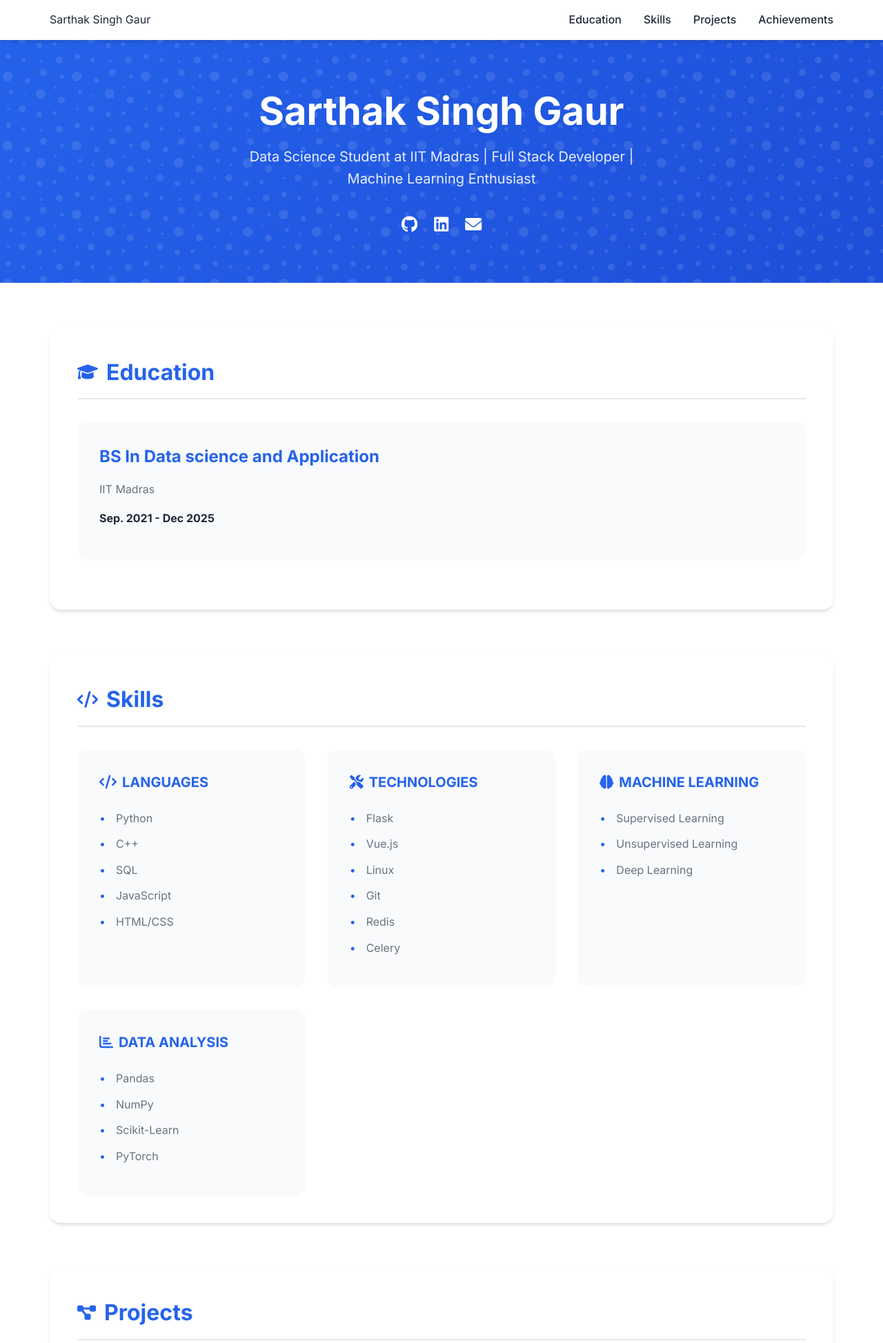
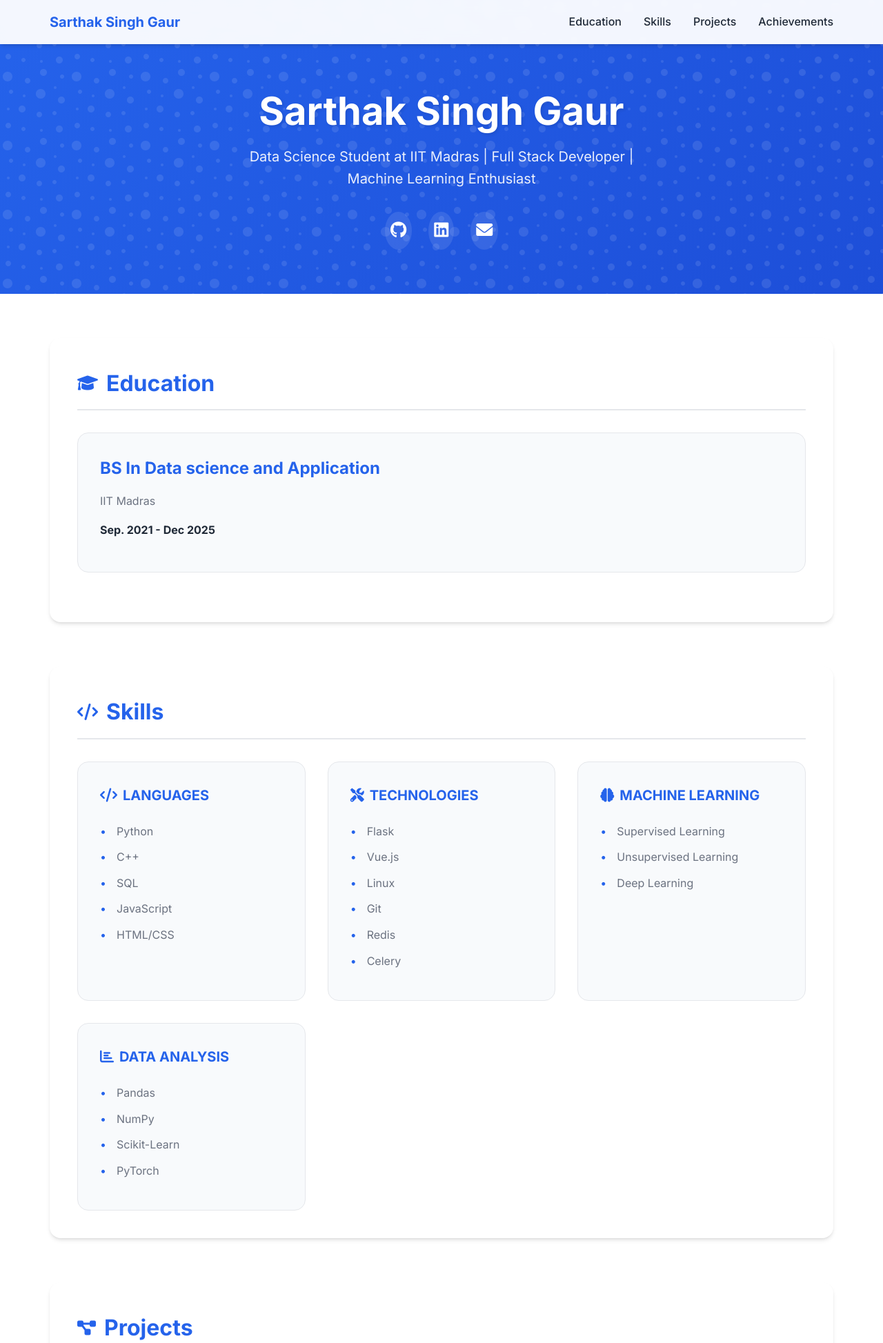
Before and after one commit to sarthaksinghgaur/sarthaksinghgaur.github.io, a FastAPI app: page / in a window 1280 px wide. Shown: the top 1947 px of the page at 69% size. Run offline with FastAPI, Linux system fonts and the light colour scheme.

Commit message:
improve UI

```diff
--- a/templates/index.html
+++ b/templates/index.html
@@ -42,12 +42,18 @@
 
         /* Navigation */
         nav {
-            background: var(--bg-color);
+            background: rgba(255, 255, 255, 0.95);
+            backdrop-filter: blur(10px);
             box-shadow: var(--card-shadow);
             position: fixed;
             width: 100%;
             top: 0;
             z-index: 1000;
+            transition: var(--transition);
+        }
+
+        nav.scrolled {
+            padding: 0.5rem 0;
         }
 
         .nav-container {
@@ -55,6 +61,12 @@
             justify-content: space-between;
             align-items: center;
             padding: 1rem 2rem;
+        }
+
+        .logo {
+            font-weight: 700;
+            font-size: 1.25rem;
+            color: var(--primary-color);
         }
 
         .nav-links {
@@ -67,10 +79,22 @@
             text-decoration: none;
             font-weight: 500;
             transition: var(--transition);
+            position: relative;
         }
 
-        .nav-links a:hover {
-            color: var(--primary-color);
+        .nav-links a::after {
+            content: '';
+            position: absolute;
+            width: 0;
+            height: 2px;
+            bottom: -4px;
+            left: 0;
+            background-color: var(--primary-color);
+            transition: var(--transition);
+        }
+
+        .nav-links a:hover::after {
+            width: 100%;
         }
 
         /* Hero Section */
@@ -97,6 +121,18 @@
             position: relative;
             z-index: 1;
             text-align: center;
+            animation: fadeInUp 1s ease-out;
+        }
+
+        @keyframes fadeInUp {
+            from {
+                opacity: 0;
+                transform: translateY(20px);
+            }
+            to {
+                opacity: 1;
+                transform: translateY(0);
+            }
         }
 
         .hero h1 {
@@ -104,6 +140,7 @@
             font-weight: 700;
             margin-bottom: 1rem;
             line-height: 1.2;
+            text-shadow: 2px 2px 4px rgba(0, 0, 0, 0.1);
         }
 
         .hero p {
@@ -124,11 +161,14 @@
             color: white;
             font-size: 1.5rem;
             transition: var(--transition);
+            padding: 0.5rem;
+            border-radius: 50%;
+            background: rgba(255, 255, 255, 0.1);
         }
 
         .social-links a:hover {
             transform: translateY(-3px);
-            opacity: 0.8;
+            background: rgba(255, 255, 255, 0.2);
         }
 
         /* Main Content */
@@ -143,6 +183,13 @@
             border-radius: 1rem;
             box-shadow: var(--card-shadow);
             transition: var(--transition);
+            opacity: 0;
+            transform: translateY(20px);
+        }
+
+        .section.visible {
+            opacity: 1;
+            transform: translateY(0);
         }
 
         .section:hover {
@@ -175,11 +222,13 @@
             padding: 2rem;
             border-radius: 1rem;
             transition: var(--transition);
+            border: 1px solid var(--border-color);
         }
 
         .skill-category:hover {
             transform: translateY(-2px);
             box-shadow: var(--card-shadow);
+            border-color: var(--primary-color);
         }
 
         .skill-category h3 {
@@ -200,6 +249,12 @@
             padding-left: 1.5rem;
             position: relative;
             color: var(--text-light);
+            transition: var(--transition);
+        }
+
+        .skill-category li:hover {
+            color: var(--text-color);
+            transform: translateX(5px);
         }
 
         .skill-category li::before {
@@ -215,11 +270,13 @@
             margin-bottom: 2rem;
             border-radius: 1rem;
             transition: var(--transition);
+            border: 1px solid var(--border-color);
         }
 
         .project-card:hover {
             transform: translateY(-2px);
             box-shadow: var(--card-shadow);
+            border-color: var(--primary-color);
         }
 
         .project-card h3 {
@@ -250,11 +307,13 @@
             display: flex;
             align-items: center;
             gap: 1rem;
+            border: 1px solid var(--border-color);
         }
 
         .achievements-list li:hover {
             transform: translateY(-2px);
             box-shadow: var(--card-shadow);
+            border-color: var(--primary-color);
         }
 
         .achievements-list li i {
@@ -344,6 +403,31 @@
     </main>
 
     <script>
+        // Intersection Observer for scroll animations
+        const observer = new IntersectionObserver((entries) => {
+            entries.forEach(entry => {
+                if (entry.isIntersecting) {
+                    entry.target.classList.add('visible');
+                }
+            });
+        }, {
+            threshold: 0.1
+        });
+
+        document.querySelectorAll('.section').forEach(section => {
+            observer.observe(section);
+        });
+
+        // Navbar scroll effect
+        window.addEventListener('scroll', () => {
+            const nav = document.querySelector('nav');
+            if (window.scrollY > 50) {
+                nav.classList.add('scrolled');
+            } else {
+                nav.classList.remove('scrolled');
+            }
+        });
+
         fetch('/api/portfolio')
             .then(response => response.json())
             .then(data => {
```
